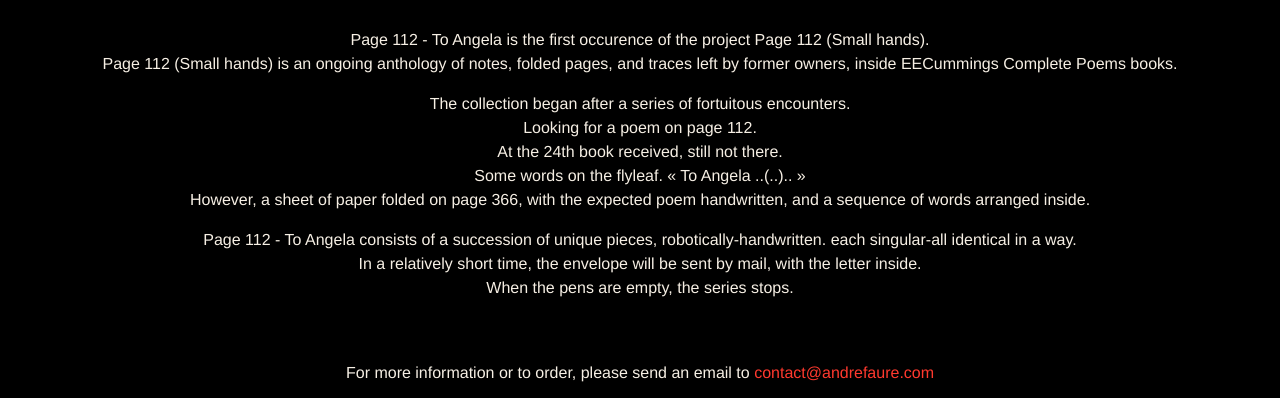
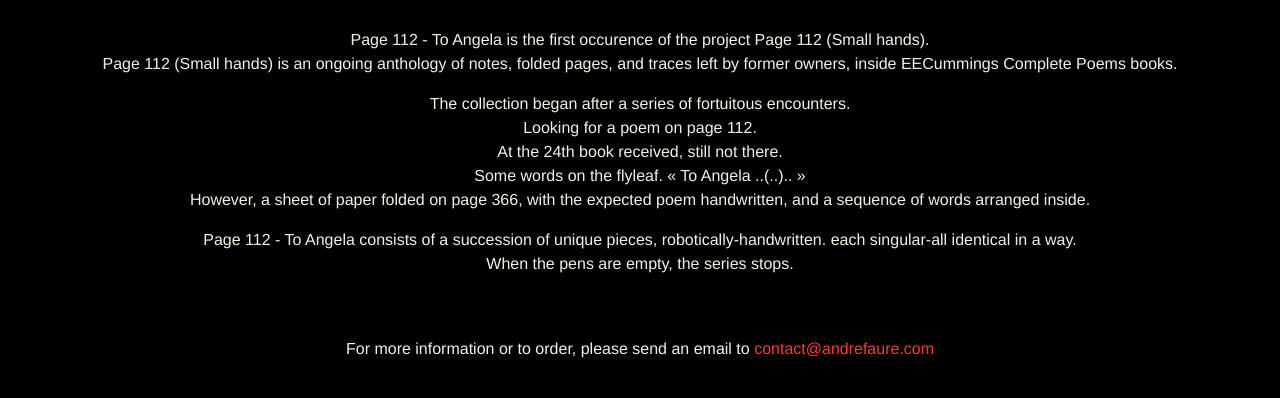
Before and after one commit to Ju4/AndreFaure, a Jekyll site: the page built from _projects/To_Angela.md, in a window 1280 px wide, cut to the strip 719-1117 px from the top of the page. Built offline with Jekyll 4.4.1, drawn with Linux system fonts in a browser that asks for light colours; after the commit the page ends 1093 px from its top, so only the background shows below that.

Commit message:
Update project description II

```diff
--- a/_projects/To_Angela.md
+++ b/_projects/To_Angela.md
@@ -24,5 +24,4 @@
 However, a sheet of paper folded on page 366, with the expected poem handwritten, and a sequence of words arranged inside.
 
 Page 112 - To Angela consists of a succession of unique pieces, robotically-handwritten. each singular-all identical in a way.
-In a relatively short time, the envelope will be sent by mail, with the letter inside.
 When the pens are empty, the series stops.
```
